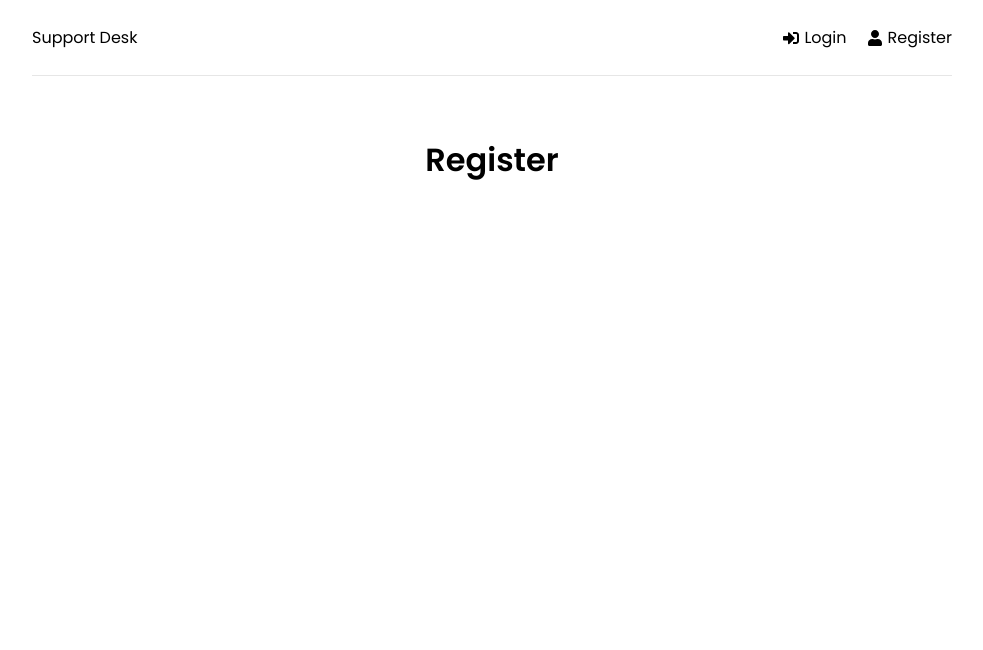
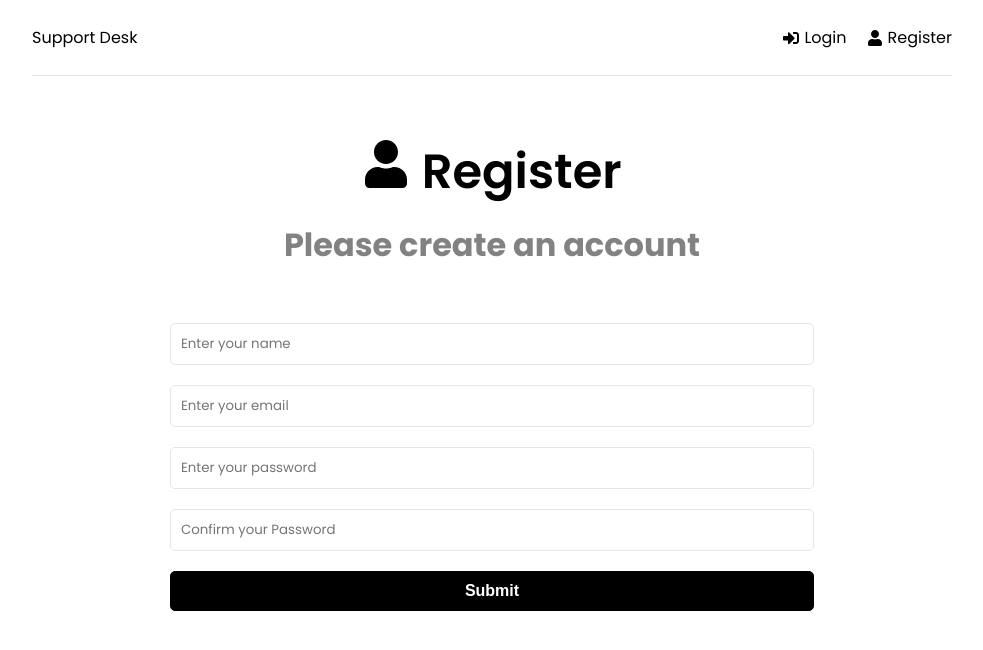
Before and after one commit to lolucodes/Support-Desk, a React (Create React App) app in the folder frontend/: page /register in a window 1280 px wide. Shown: the top 650 px of the page, without its empty margins (148-1131 px from the left). Built offline with nearby package versions, Linux system fonts and the light colour scheme.

Commit message:
home, login and register

```diff
--- a/frontend/src/App.js
+++ b/frontend/src/App.js
@@ -1,7 +1,9 @@
 import { BrowserRouter as Router, Routes, Route } from 'react-router-dom'
+import { ToastContainer, toast } from 'react-toastify';
+import 'react-toastify/dist/ReactToastify.css';
 import  Header from './components/Header'
-import Home from "./pages/Home";
-import Login from "./pages/Login";
+import Home from "./pages/Home"
+import Login from "./pages/Login"
 import Register from "./pages/Register"
 
 
@@ -18,6 +20,7 @@
           </Routes>
         </div>
       </Router>
+      <ToastContainer />
     </>
   );
 }
--- a/frontend/src/pages/Home.jsx
+++ b/frontend/src/pages/Home.jsx
@@ -1,9 +1,21 @@
+import {Link} from 'react-router-dom'
+import {FaQuestionCircle, FaTicketAlt} from 'react-icons/fa'
 
 function Home() {
   return (
-    <div>
-      <h1>Home</h1>
-    </div>
+    <>
+      <section className="heading">
+        <h1>What do you need help with</h1>
+        <p>Please choose from an option below</p>
+      </section>
+
+      <Link to='/new-ticket' className='btn btn-reverse btn-block'>
+      <FaQuestionCircle />Create New Ticket
+      </Link>
+      <Link to='/tickets' className='btn btn-block'>
+      <FaTicketAlt />View My Ticket
+      </Link>
+    </>
   )
 }
 
--- a/frontend/src/pages/Login.jsx
+++ b/frontend/src/pages/Login.jsx
@@ -1,9 +1,67 @@
+import { useState} from 'react'
+import {FaSignInAlt} from 'react-icons/fa'
+import { toast } from 'react-toastify'
 
 function Login() {
+  const [formData, setFormData] = useState({
+    email: '',
+    password: '',
+  })
+
+  const { name, email, password, password2 } = formData
+
+  const onChange = (e) => {
+    setFormData((prevState) => ({
+      ...prevState,
+      [e.target.name]: e.target.value
+    }))
+  }
+
+  const onSubmit = (e) => {
+    e.preventDefault()
+
+  }
+
   return (
-    <div>
-      <h1>Login</h1>
-    </div>
+    <>
+      <section className='heading'>
+        <h1>
+          <FaSignInAlt /> Login
+        </h1>
+        <p>Please login to get support</p>
+      </section>
+      <section className='form'>
+        <form onSubmit={onSubmit}>
+          <div className='form-group'>
+            <input
+              type='email'
+              className='form-control'
+              id='email'
+              name='email'
+              value={email}
+              onChange={onChange}
+              placeholder='Enter your email'
+              required
+            />
+          </div>
+          <div className='form-group'>
+            <input
+              type='password'
+              className='form-control'
+              id='password'
+              name='password'
+              value={password}
+              onChange={onChange}
+              placeholder='Enter your password'
+              required
+            />
+          </div>
+        </form>
+        <div className='form-group'>
+          <button className='btn btn-block'>Submit</button>
+        </div>
+      </section>
+    </>
   )
 }
 
--- a/frontend/src/pages/Register.jsx
+++ b/frontend/src/pages/Register.jsx
@@ -1,9 +1,96 @@
+import { useState} from 'react'
+import {FaUser} from 'react-icons/fa'
+import { toast } from 'react-toastify'
 
 function Register() {
+  const [formData, setFormData] = useState({
+    name: '',
+    email: '',
+    password: '',
+    password2: '',
+  })
+
+  const { name, email, password, password2 } = formData
+
+  const onChange = (e) => {
+    setFormData((prevState) => ({
+      ...prevState,
+      [e.target.name]: e.target.value
+    }))
+  }
+
+  const onSubmit = (e) => {
+    e.preventDefault()
+
+    if (password !== password2) {
+      toast.error('Password do not match')
+    }
+  }
+
   return (
-    <div>
-      <h1>Register</h1>
-    </div>
+    <>
+      <section className='heading'>
+        <h1>
+          <FaUser /> Register
+        </h1>
+        <p>Please create an account</p>
+      </section>
+      <section className='form'>
+        <form onSubmit={onSubmit}>
+          <div className='form-group'>
+            <input
+              type='text'
+              className='form-control'
+              id='name'
+              name='name'
+              value={name}
+              onChange={onChange}
+              placeholder='Enter your name'
+              required
+            />
+          </div>
+          <div className='form-group'>
+            <input
+              type='email'
+              className='form-control'
+              id='email'
+              name='email'
+              value={email}
+              onChange={onChange}
+              placeholder='Enter your email'
+              required
+            />
+          </div>
+          <div className='form-group'>
+            <input
+              type='password'
+              className='form-control'
+              id='password'
+              name='password'
+              value={password}
+              onChange={onChange}
+              placeholder='Enter your password'
+              required
+            />
+          </div>
+          <div className='form-group'>
+            <input
+              type='password'
+              className='form-control'
+              id='password2'
+              name='password2'
+              value={password2}
+              onChange={onChange}
+              placeholder='Confirm your Password'
+              required
+            />
+          </div>
+        </form>
+        <div className='form-group'>
+          <button className='btn btn-block'>Submit</button>
+        </div>
+      </section>
+    </>
   )
 }
 
```
